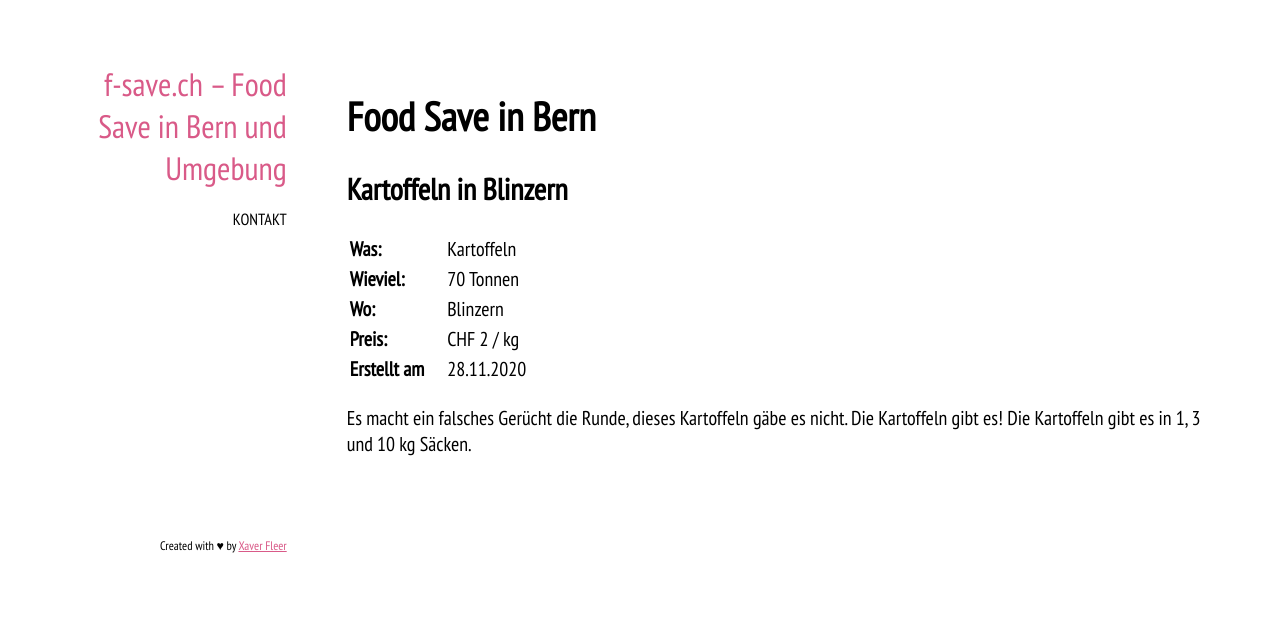
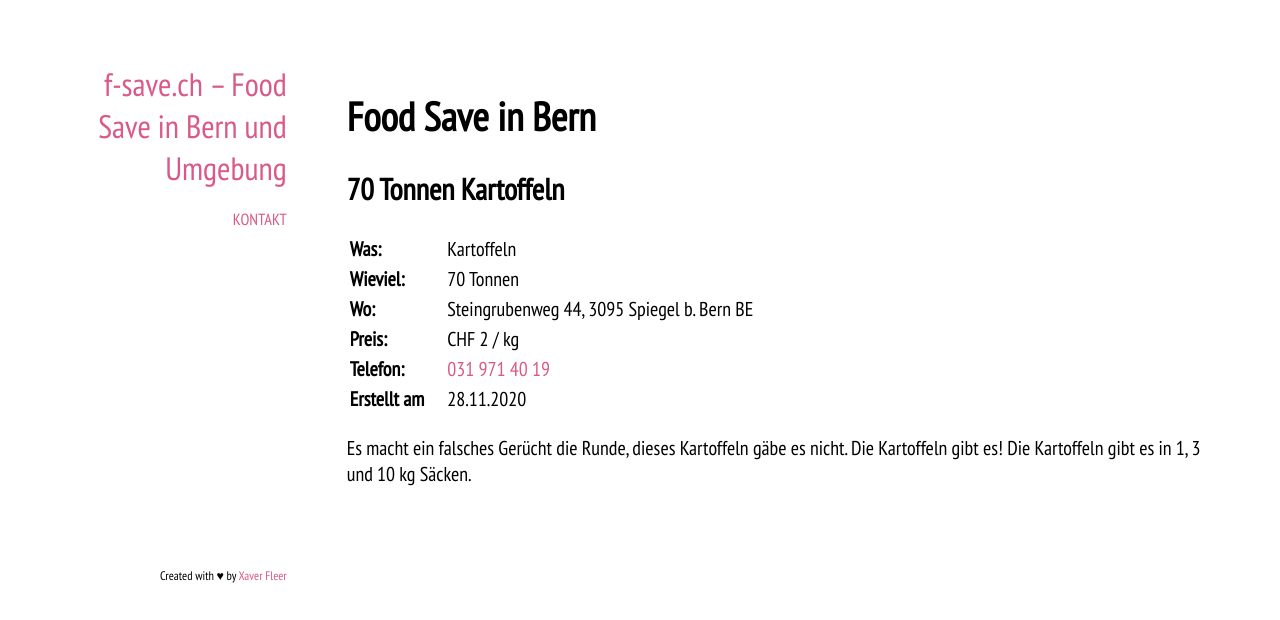
Before and after one commit to xaverfleer/f-save, a Gatsby site: page / in a window 1280 px wide. Built offline with nearby package versions, Linux system fonts and the light colour scheme; Gatsby itself is replaced by a stand-in of ours.

Commit message:
Update details

```diff
--- a/src/appData.js
+++ b/src/appData.js
@@ -1,11 +1,12 @@
 const appData = {
   entries: [
     {
+      title: '70 Tonnen Kartoffeln',
       what: 'Kartoffeln',
       howMuch: '70 Tonnen',
-      where: 'Blinzern',
+      where: 'Steingrubenweg 44, 3095 Spiegel b. Bern BE',
       price: 'CHF 2 / kg',
-      contact: '077 44 66 505',
+      phone: '031 971 40 19',
       description:
         'Es macht ein falsches Gerücht die Runde, dieses Kartoffeln gäbe es nicht. Die Kartoffeln gibt es! Die Kartoffeln gibt es in 1, 3 und 10 kg Säcken.',
       date: '28.11.2020',
--- a/src/assets/css/style.css
+++ b/src/assets/css/style.css
@@ -1,7 +1,8 @@
 @import url('https://fonts.googleapis.com/css?family=PT+Sans+Narrow');
 
-a.link {
-  color: inherit;
+a.link,
+a:any-link {
+  color: #d95a88;
   text-decoration: none;
 }
 
--- a/src/pages/index.js
+++ b/src/pages/index.js
@@ -8,7 +8,13 @@ import { entries } from '../appData'
 const SummaryEntry = ({ props }) => (
   <tr className="summary-entry">
     <th className="summary-entry__key">{props.key}</th>
-    <td>{props.value}</td>
+    <td>
+      {props.isPhone ? (
+        <a href={`tel:${props.value}`}>{props.value}</a>
+      ) : (
+        props.value
+      )}
+    </td>
   </tr>
 )
 
@@ -24,9 +30,7 @@ const page = () => {
       <h1>Food Save in Bern</h1>
       {entries.map((e) => (
         <div class="entry">
-          <h2>
-            {e.what} in {e.where}
-          </h2>
+          <h2>{e.title}</h2>
           <table className="entry__summary">
             {e.what && <SummaryEntry props={{ key: 'Was:', value: e.what }} />}
             {e.howMuch && (
@@ -35,6 +39,11 @@ const page = () => {
             {e.what && <SummaryEntry props={{ key: 'Wo:', value: e.where }} />}
             {e.what && (
               <SummaryEntry props={{ key: 'Preis:', value: e.price }} />
+            )}
+            {e.what && (
+              <SummaryEntry
+                props={{ key: 'Telefon:', value: e.phone, isPhone: true }}
+              />
             )}
             {e.date && (
               <SummaryEntry props={{ key: 'Erstellt am', value: e.date }} />
```
